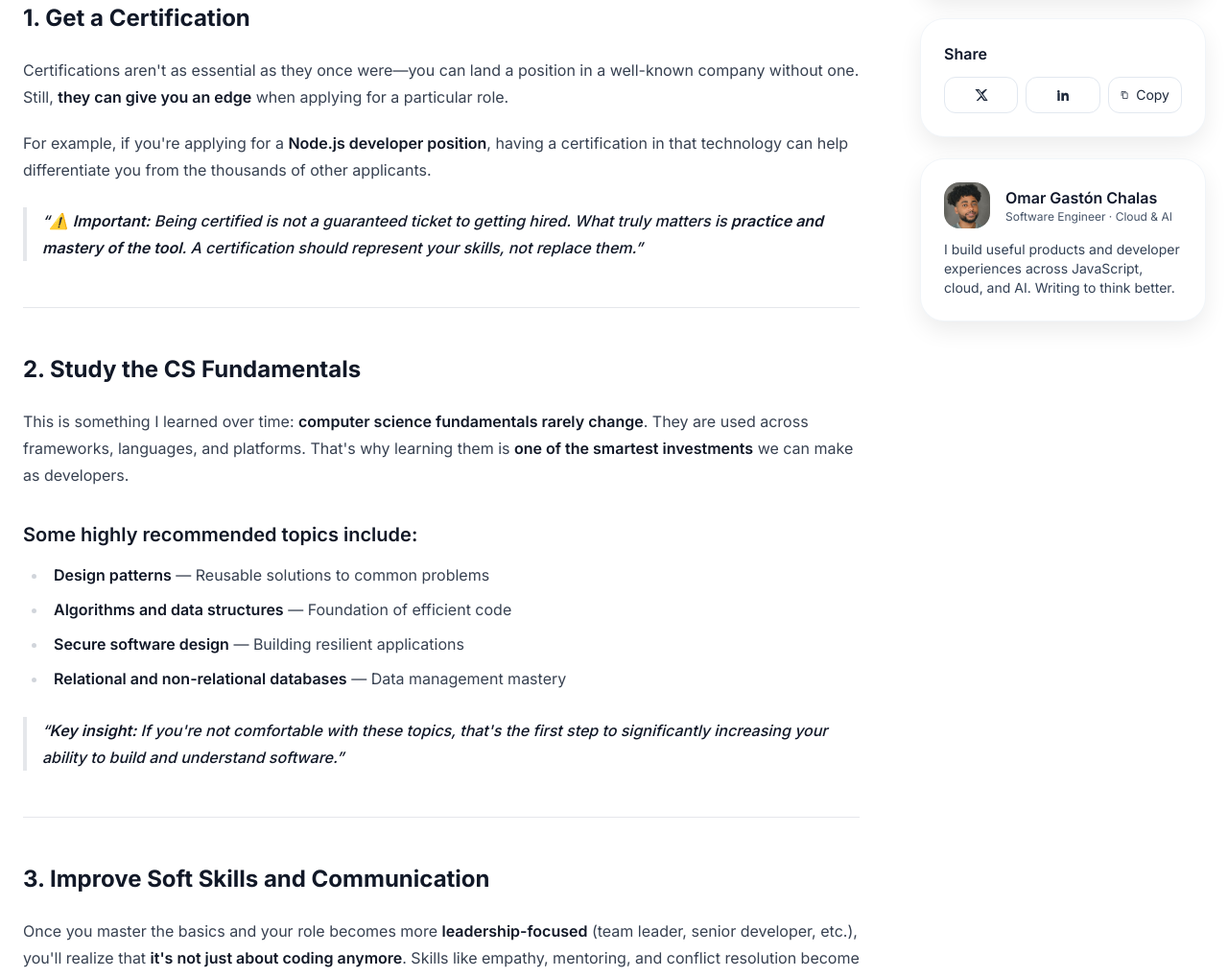
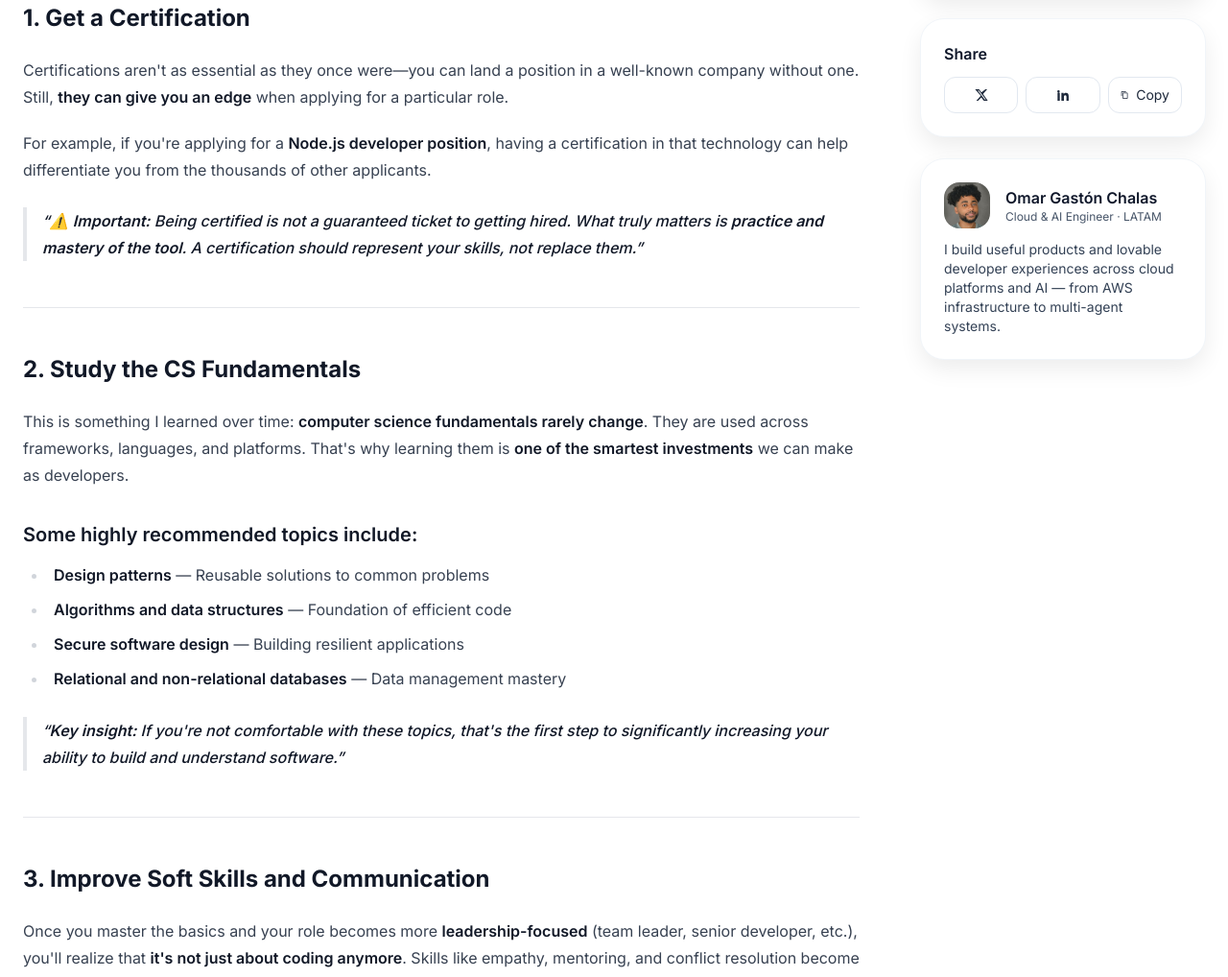
Before and after one commit to ogaston/ogaston, an Eleventy site: page src/blog/how-to-boost-your-career.md in a window 1280 px wide. Shown: the part 910-1928 px from the top of the page at 96% size. Built offline with nearby package versions, Linux system fonts and the light colour scheme; Eleventy itself is replaced by a stand-in of ours; some packages are replaced by stand-ins of ours; files that its build step writes are made by us from their sources; a script that the page names is missing; what reading-time would draw is missing.

Commit message:
Update bio and description in blog post to reflect current role and expertise in cloud platforms and AI

```diff
--- a/src/_includes/layouts/post.njk
+++ b/src/_includes/layouts/post.njk
@@ -158,10 +158,10 @@
               </div>
               <div>
                 <p class="font-semibold text-slate-900">Omar Gastón Chalas</p>
-                <p class="md:text-xs text-sm text-slate-600">Software Engineer · Cloud & AI</p>
+                <p class="md:text-xs text-sm text-slate-600">Cloud & AI Engineer · LATAM</p>
               </div>
             </div>
-            <p class="mt-3 text-sm text-slate-700">I build useful products and developer experiences across JavaScript, cloud, and AI. Writing to think better.</p>
+            <p class="mt-3 text-sm text-slate-700">I build useful products and lovable developer experiences across cloud platforms and AI — from AWS infrastructure to multi-agent systems.</p>
           </div>
         </aside>
       </div>
```
Also changed, not shown: blog-post.html (+2 -2 lines).
